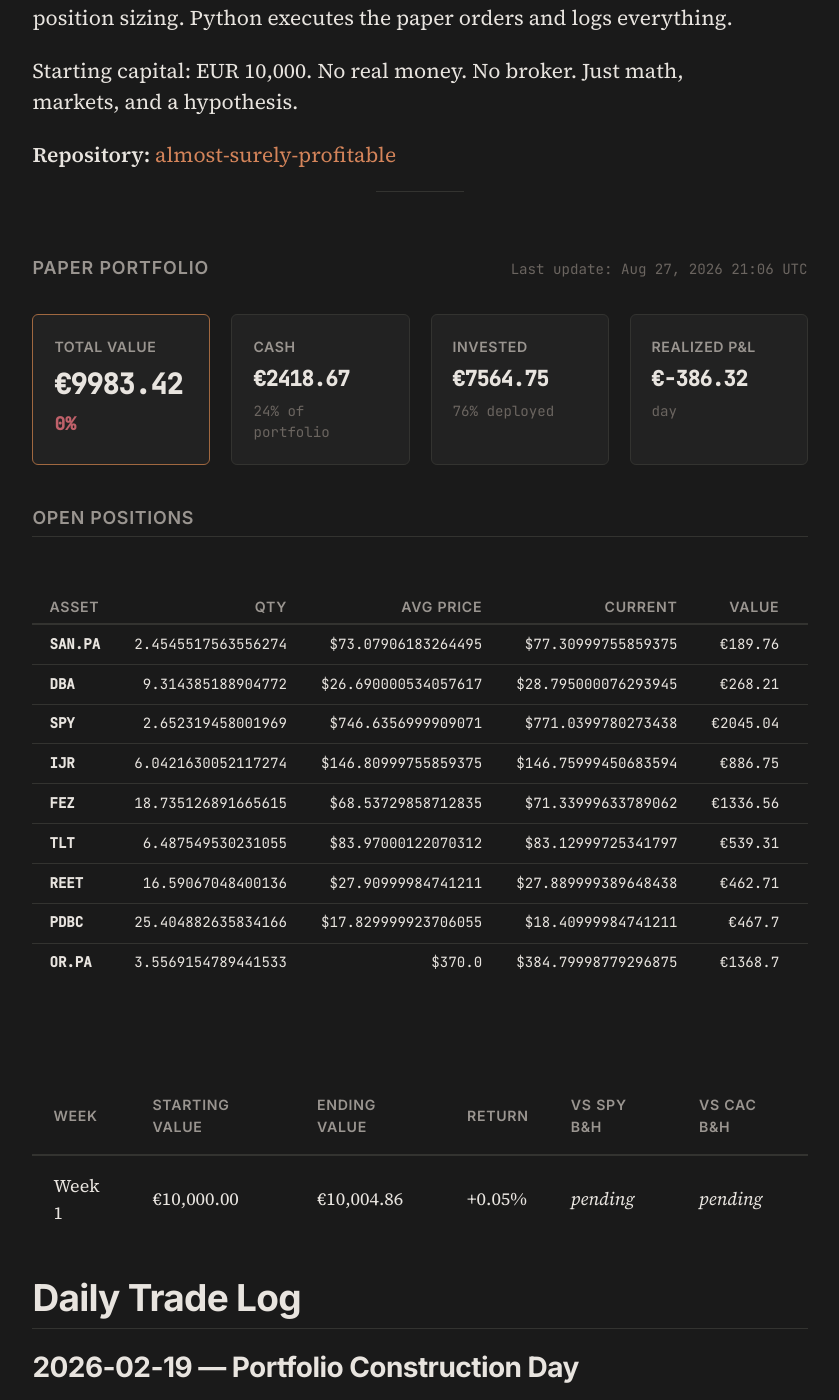
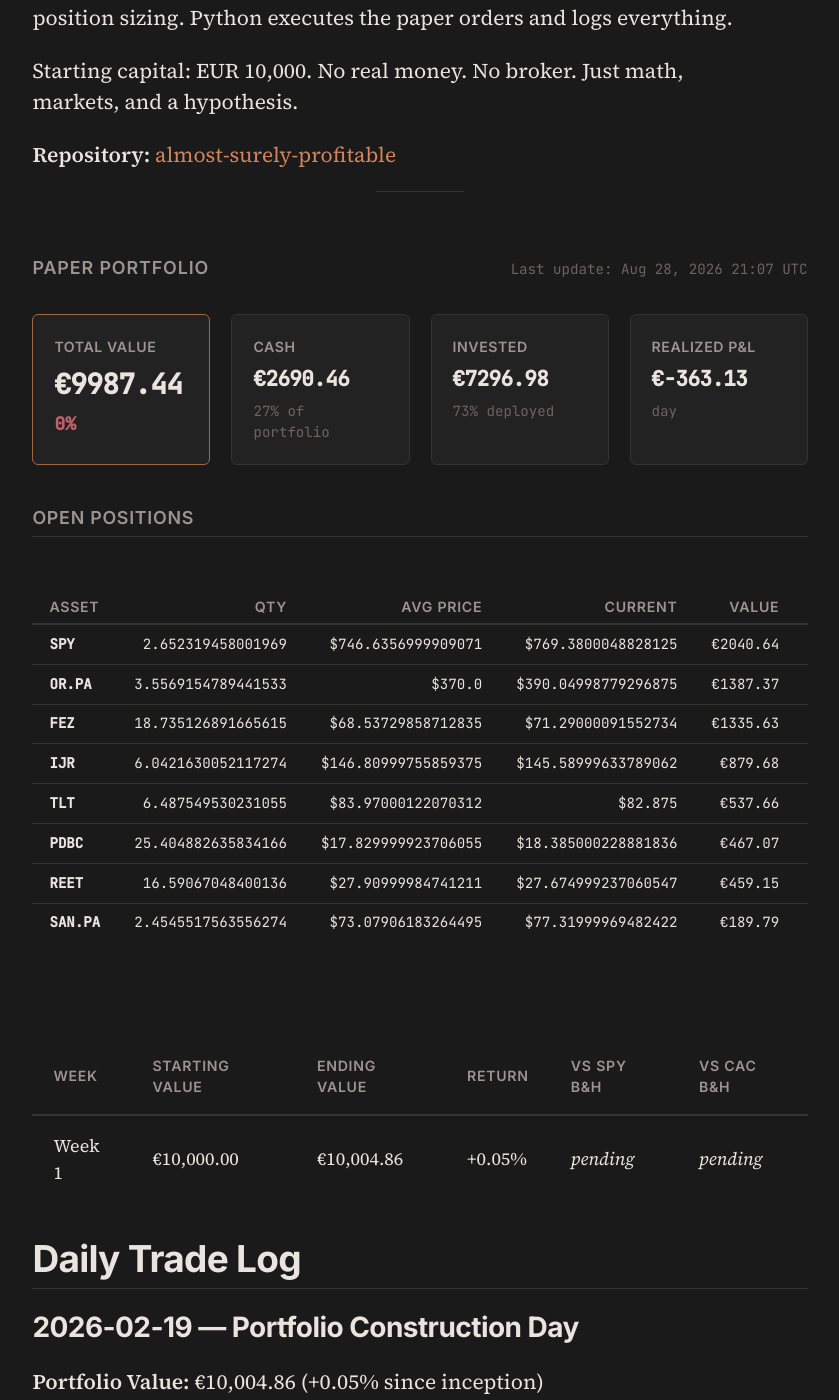
Before and after one commit to Alm0stSurely/alm0stsurely.github.io, a Jekyll site: the page built from trading.md, in a window 1280 px wide and 1400 px high, scrolled down 854 px. Shown: the whole window, without its empty margins (220-1059 px from the left). Built offline with Jekyll 4.4.1, drawn with Linux system fonts in a browser that asks for light colours.

```diff
--- a/_data/portfolio.json
+++ b/_data/portfolio.json
@@ -1,90 +1,81 @@
 {
-  "cash": 2418.66981053024,
-  "total_realized_pnl": -386.3191404587245,
+  "cash": 2690.46,
+  "total_realized_pnl": -363.13,
   "positions": [
-    {
-      "quantity": 2.4545517563556274,
-      "avg_price": 73.07906183264495,
-      "current_price": 77.30999755859375,
-      "ticker": "SAN.PA",
-      "market_value": 189.76139029129556,
-      "unrealized_pnl": 10.38505071715539,
-      "unrealized_pnl_pct": 0.057895320764213845
-    },
-    {
-      "quantity": 9.314385188904772,
-      "avg_price": 26.690000534057617,
-      "current_price": 28.795000076293945,
-      "ticker": "DBA",
-      "market_value": 268.2077222251441,
-      "unrealized_pnl": 19.60677655885738,
-      "unrealized_pnl_pct": 0.07886847134192658
-    },
     {
       "quantity": 2.652319458001969,
       "avg_price": 746.6356999909071,
-      "current_price": 771.0399780273438,
+      "current_price": 769.3800048828125,
       "ticker": "SPY",
-      "market_value": 2045.0443366193344,
-      "unrealized_pnl": 64.72794149453091,
-      "unrealized_pnl_pct": 0.03268565652129119
+      "market_value": 2040.64,
+      "unrealized_pnl": 60.33,
+      "unrealized_pnl_pct": 0.030462
+    },
+    {
+      "quantity": 3.5569154789441533,
+      "avg_price": 370.0,
+      "current_price": 390.04998779296875,
+      "ticker": "OR.PA",
+      "market_value": 1387.37,
+      "unrealized_pnl": 71.32,
+      "unrealized_pnl_pct": 0.054189
+    },
+    {
+      "quantity": 18.735126891665615,
+      "avg_price": 68.53729858712835,
+      "current_price": 71.29000091552734,
+      "ticker": "FEZ",
+      "market_value": 1335.63,
+      "unrealized_pnl": 51.57,
+      "unrealized_pnl_pct": 0.040164
     },
     {
       "quantity": 6.0421630052117274,
       "avg_price": 146.80999755859375,
-      "current_price": 146.75999450683594,
+      "current_price": 145.58999633789062,
       "ticker": "IJR",
-      "market_value": 886.7478094542804,
-      "unrealized_pnl": -0.30212658947874194,
-      "unrealized_pnl_pct": -0.00034059704781246687
-    },
-    {
-      "quantity": 18.735126891665615,
-      "avg_price": 68.53729858712835,
-      "current_price": 71.33999633789062,
-      "ticker": "FEZ",
-      "market_value": 1336.563883841341,
-      "unrealized_pnl": 52.50889799951708,
-      "unrealized_pnl_pct": 0.04089302917592142
+      "market_value": 879.68,
+      "unrealized_pnl": -7.37,
+      "unrealized_pnl_pct": -0.00831
     },
     {
       "quantity": 6.487549530231055,
       "avg_price": 83.97000122070312,
-      "current_price": 83.12999725341797,
+      "current_price": 82.875,
       "ticker": "TLT",
-      "market_value": 539.3099746295206,
-      "unrealized_pnl": -5.449567343353038,
-      "unrealized_pnl_pct": -0.010003619805569922
+      "market_value": 537.66,
+      "unrealized_pnl": -7.1,
+      "unrealized_pnl_pct": -0.01304
+    },
+    {
+      "quantity": 25.404882635834166,
+      "avg_price": 17.829999923706055,
+      "current_price": 18.385000228881836,
+      "ticker": "PDBC",
+      "market_value": 467.07,
+      "unrealized_pnl": 14.1,
+      "unrealized_pnl_pct": 0.031127
     },
     {
       "quantity": 16.59067048400136,
       "avg_price": 27.90999984741211,
-      "current_price": 27.889999389648438,
+      "current_price": 27.674999237060547,
       "ticker": "REET",
-      "market_value": 462.71378967265633,
-      "unrealized_pnl": -0.3318210042862668,
-      "unrealized_pnl_pct": -0.0007166054415269505
+      "market_value": 459.15,
+      "unrealized_pnl": -3.9,
+      "unrealized_pnl_pct": -0.00842
     },
     {
-      "quantity": 25.404882635834166,
-      "avg_price": 17.829999923706055,
-      "current_price": 18.40999984741211,
-      "ticker": "PDBC",
-      "market_value": 467.7038854492296,
-      "unrealized_pnl": 14.73482999054509,
-      "unrealized_pnl_pct": 0.03252944061625654
-    },
-    {
-      "quantity": 3.5569154789441533,
-      "avg_price": 370.0,
-      "current_price": 384.79998779296875,
-      "ticker": "OR.PA",
-      "market_value": 1368.7010328783317,
-      "unrealized_pnl": 52.642305668995064,
-      "unrealized_pnl_pct": 0.03999996700802365
+      "quantity": 2.4545517563556274,
+      "avg_price": 73.07906183264495,
+      "current_price": 77.31999969482422,
+      "ticker": "SAN.PA",
+      "market_value": 189.79,
+      "unrealized_pnl": 10.41,
+      "unrealized_pnl_pct": 0.058032
     }
   ],
-  "last_updated": "2026-08-27T21:06:35.591347",
-  "total_value": 9983.423635591374,
-  "positions_value": 7564.753825061134
+  "last_updated": "2026-08-28T21:07:34.467263",
+  "total_value": 9987.44,
+  "positions_value": 7296.98
 }
```
Also changed, not shown: _trading_analysis.md (+33 -55 lines).
